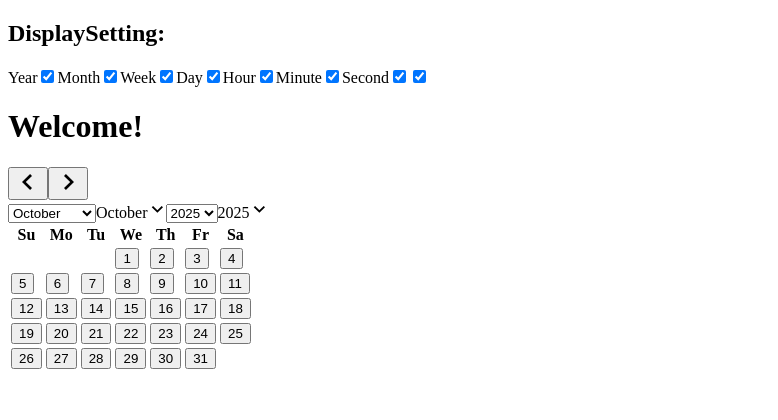
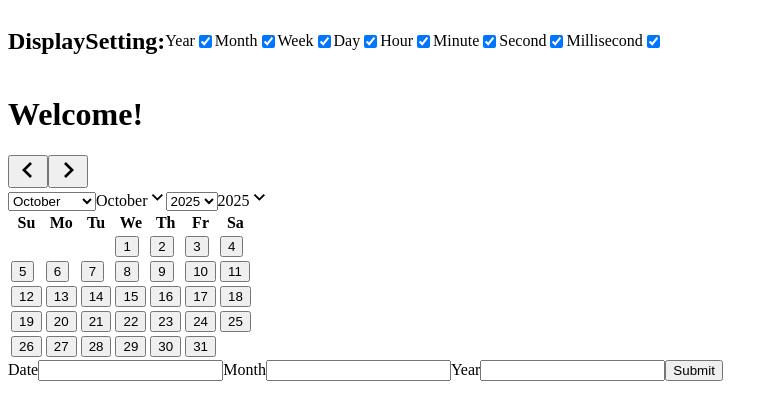
Before and after one commit to wangshu24/twentyninethousandstwohundredtwenty, a React app: page / in a window 1280 px wide. Shown: the top 420 px of the page, without its empty margins (0-778 px from the left). Built offline with nearby package versions, Linux system fonts and the light colour scheme; the HTML template or start-up script is replaced by a standard one.

Commit message:
Dev/Date text input (#3)
* restyle page

* WIP input for date month year

* added dob text input form

* make use of date text input

```diff
--- a/src/app.tsx
+++ b/src/app.tsx
@@ -4,6 +4,7 @@ import CalendarDemo from "./calendar";
 import Clock from "./clock";
 import { DisplayConfig } from "./displayFormat";
 import DisplaySetting from "./displaySetting";
+import DateInput from "./dateInput";
 
 let stored = localStorage.getItem("dob");
 let storedDob: Date | undefined = undefined;
@@ -42,8 +43,12 @@ function App(): JSX.Element {
         <h1>Welcome!</h1>
       </div>
       <SettingContext.Provider value={setting}>
+        {/** To be substituted for text input format with validation */}
         {!dob ? (
-          <CalendarDemo setDate={setDob} />
+          <>
+            <CalendarDemo setDate={setDob} />
+            <DateInput setDob={setDob} />
+          </>
         ) : (
           <Clock dob={dob} eod={addYears(dob, 80)} />
         )}
--- a/src/clock.tsx
+++ b/src/clock.tsx
@@ -31,7 +31,7 @@ function Clock(props: { dob: Date; eod: Date }) {
 
   return (
     <div>
-      <h1>Clock: {displayDuration(timeleft, displaySetting)}</h1>
+      <h1>{displayDuration(timeleft, displaySetting)}</h1>
     </div>
   );
 }
--- /dev/null
+++ b/src/dateInput.tsx
@@ -0,0 +1,86 @@
+import { useState } from "react";
+import { isValid, setDate } from "date-fns";
+
+type DateInputProps = {
+  Date: string;
+  Month: string;
+  Year: string;
+};
+
+function toggleAlert(alertFunc: (bool: boolean) => void) {
+  alertFunc(true);
+  setTimeout(() => {
+    alertFunc(false);
+  }, 3000);
+}
+
+function DateInput(props: { setDob: (dob: Date) => void }) {
+  const [textInput, setTextInput] = useState<DateInputProps>({
+    Date: "",
+    Month: "",
+    Year: "",
+  } as DateInputProps);
+  const { setDob } = props;
+  const [alert, setAlert] = useState(false);
+
+  const validateDate = (dateInput: DateInputProps): void => {
+    const date = new Date(
+      parseInt(dateInput.Year),
+      parseInt(dateInput.Month),
+      parseInt(dateInput.Date)
+    );
+    if (!isValid(date)) {
+      toggleAlert(setAlert);
+    } else {
+      setDob(date);
+    }
+  };
+
+  return (
+    <div>
+      {alert && <p>Invalid Date</p>}
+      <label>Date</label>
+      <input
+        type="text"
+        value={textInput.Date}
+        onChange={(e) => {
+          if (e.target.value.length > 2) {
+            setAlert(true);
+          } else {
+            setAlert(false);
+          }
+          setTextInput({ ...textInput, Date: e.target.value });
+        }}
+      />
+      <label>Month</label>
+      <input
+        type="text"
+        value={textInput.Month}
+        onChange={(e) => {
+          if (e.target.value.length > 2) {
+            setAlert(true);
+          } else {
+            setAlert(false);
+          }
+          setTextInput({ ...textInput, Month: e.target.value });
+        }}
+      />
+      <label>Year</label>
+      <input
+        type="text"
+        value={textInput.Year}
+        onChange={(e) => {
+          if (e.target.value.length > 4) {
+            setAlert(true);
+          } else {
+            setAlert(false);
+          }
+          setTextInput({ ...textInput, Year: e.target.value });
+        }}
+      />
+      <input type="submit" onClick={() => validateDate(textInput)} />
+    </div>
+  );
+}
+
+export default DateInput;
--- a/src/displaySetting.tsx
+++ b/src/displaySetting.tsx
@@ -15,7 +15,7 @@ function DisplaySetting(props: {
   };
 
   return (
-    <div>
+    <div style={{ display: "flex", alignItems: "center" }}>
       <h2>DisplaySetting:</h2>
       <label>Year</label>
       <input
@@ -66,6 +66,7 @@ function DisplaySetting(props: {
         value={"Second"}
         onChange={(e) => contextualSetSetting(e, 1)}
       />
+      <label>Millisecond</label>
       <input
         type="checkbox"
         checked={setting[0]}
```
Also changed, not shown: main.tsx (+12 -1 lines).
